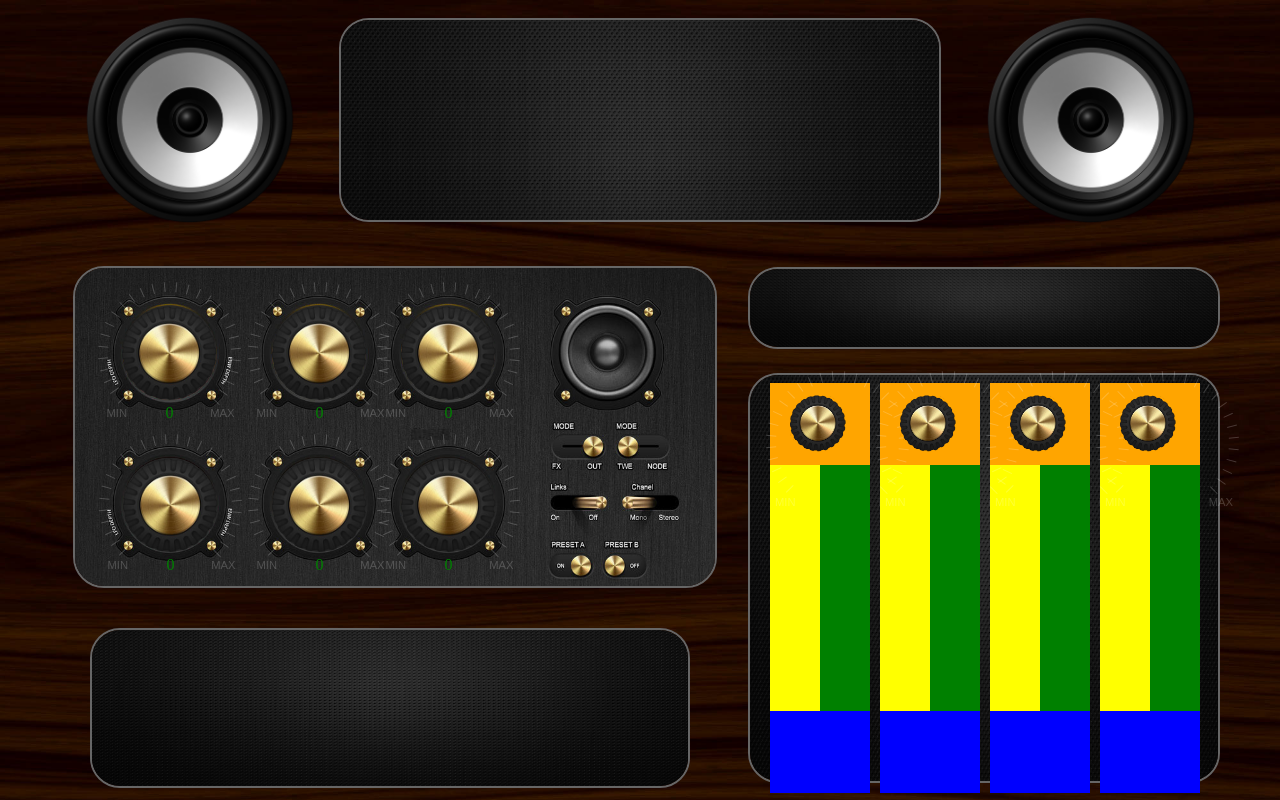
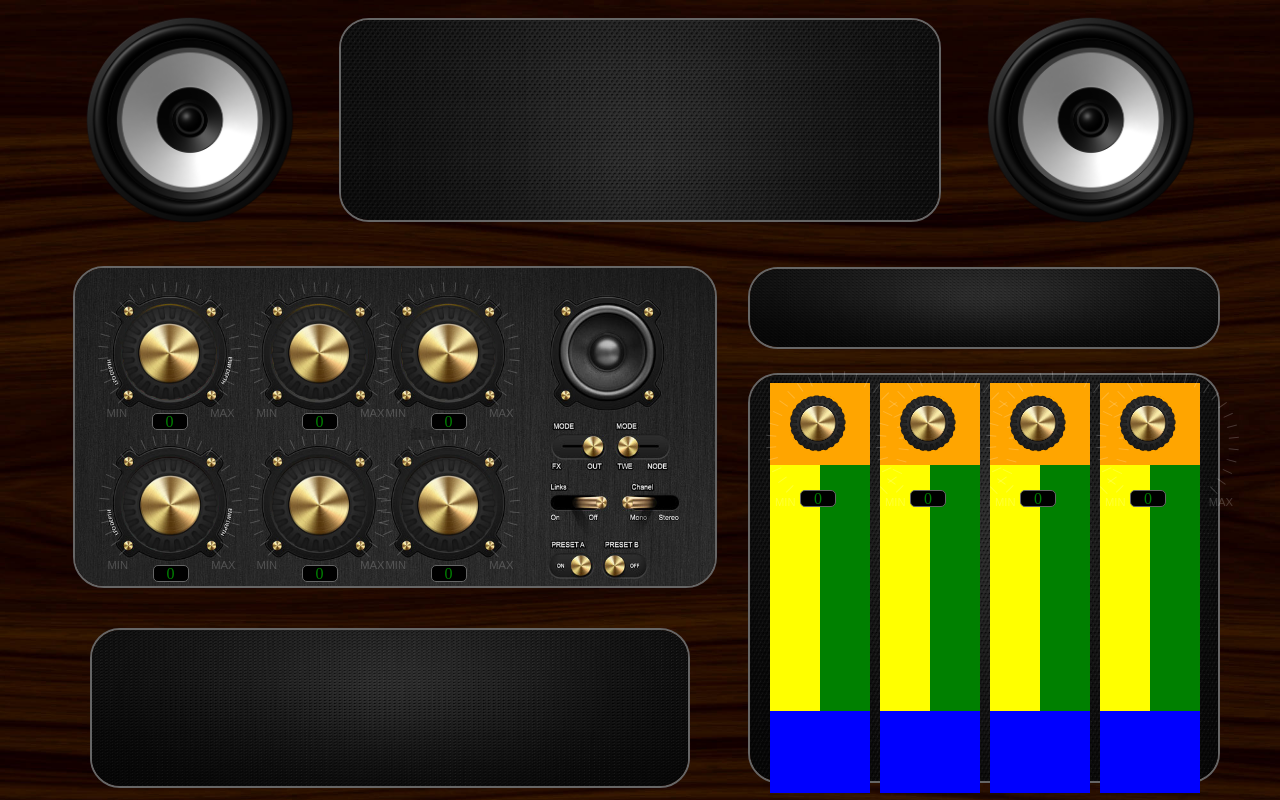
Before and after one commit to Kalikoze/Audio-God, a React (Create React App) app: page / in a window 1280 px wide. Built offline with nearby package versions, Linux system fonts and the light colour scheme.

Commit message:
value numbers

```diff
--- a/src/ControlKnob/ControlKnob.css
+++ b/src/ControlKnob/ControlKnob.css
@@ -209,6 +209,28 @@ body {
 .tick:nth-child(28) { transform: rotate(135deg);  }
 
 
+.value-container  {
+  position: absolute;
+  top: 107px;
+  left: 30px;
+  width: 34px;
+  height: 15px;
+  background: black;
+  border-radius: 5px;
+  border: solid 1px #666666;
+  display: flex;
+  align-items: center;
+  justify-content: center;
+}
+
+.current-value  {
+  font-size: 16px;
+  /* margin: 0 0 0 0; */
+  /*top: 105px;
+  left: 39px;
+  position: absolute;*/
+  /* padding: 10px 0 0 0; */
+}
 
 h1 {
   font-weight: normal;
@@ -216,10 +238,10 @@ h1 {
 }
 
 p {
-  line-height: 150%;
-  max-width: 7px;;
+  /*line-height: 150%;*/
+  /*max-width: 7px;;
   margin-top: 9px;
-  margin: auto;
+  margin: auto;*/
   color: green;
 }
 
--- a/src/ControlKnob/ControlKnob.js
+++ b/src/ControlKnob/ControlKnob.js
@@ -52,7 +52,9 @@ export default class ControlKnob extends Component {
             {ticksArray}
           </div>
         </div>
-        <p><span className="current-value">{currentValue}</span></p>
+        <div className='value-container'>
+          <p><span className="current-value">{currentValue}</span></p>
+        </div>
       </div>
     )
   }
```
